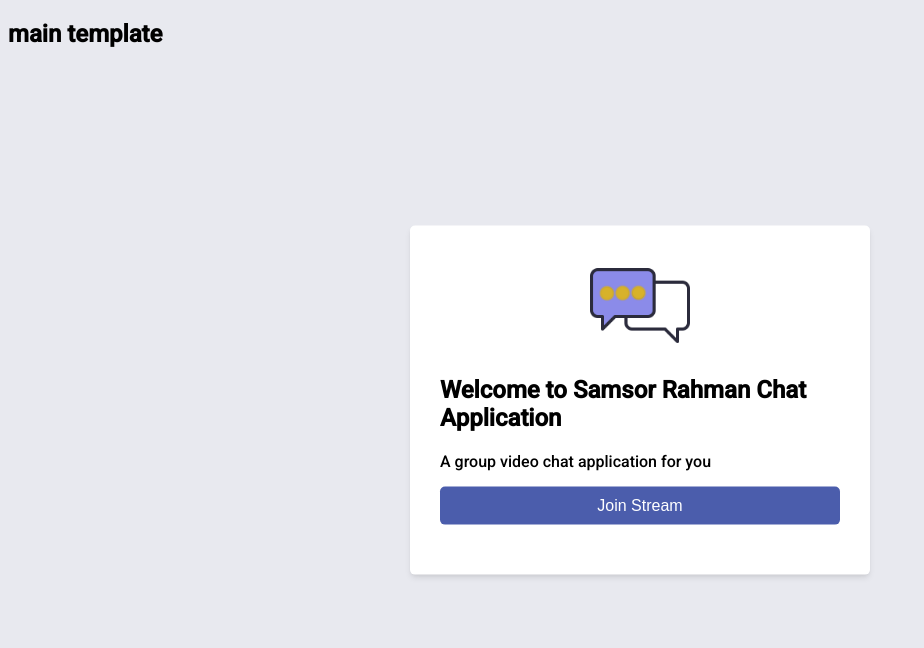
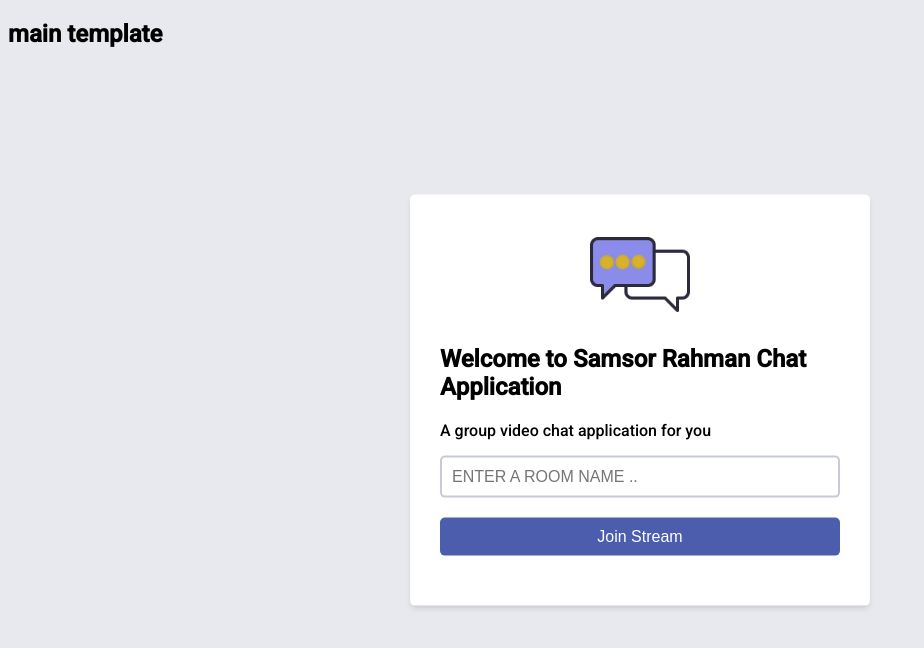
Before and after one commit to samsorrahman/my_online_meeting_application, a Django app: page / in a window 1280 px wide. Shown: the top 648 px of the page, without its empty margins (0-924 px from the left). Run offline with Django 4.2, Linux system fonts and the light colour scheme.

Commit message:
generating key uid token room

```diff
--- a/base/templates/base/lobby.html
+++ b/base/templates/base/lobby.html
@@ -18,6 +18,10 @@
 
 <form id='form'>
     <div class ="form-field">
+        <input type="text" name="room" placeholder= "Enter a room name .." style="text-transform: uppercase" />
+    </div>
+
+    <div class ="form-field">
         <input type="submit" value= "Join Stream" />
     </div>
 </form>
@@ -34,6 +38,18 @@
 
     let handleSubmit = async (e) => {
         e.preventDefault()
+
+        let room= e.target.room.value.toUpperCase()
+        let response = await fetch(`/get_token/?channel=${room}`)
+        let data = await response.json()
+
+        let UID= data.uid
+        let token = data.token
+
+        sessionStorage.setItem('UID', UID)
+        sessionStorage.setItem('token', token)
+        sessionStorage.setItem('room', room)
+
         window.open('/room/', '_self')
     }
     form.addEventListener('submit', handleSubmit)
```
